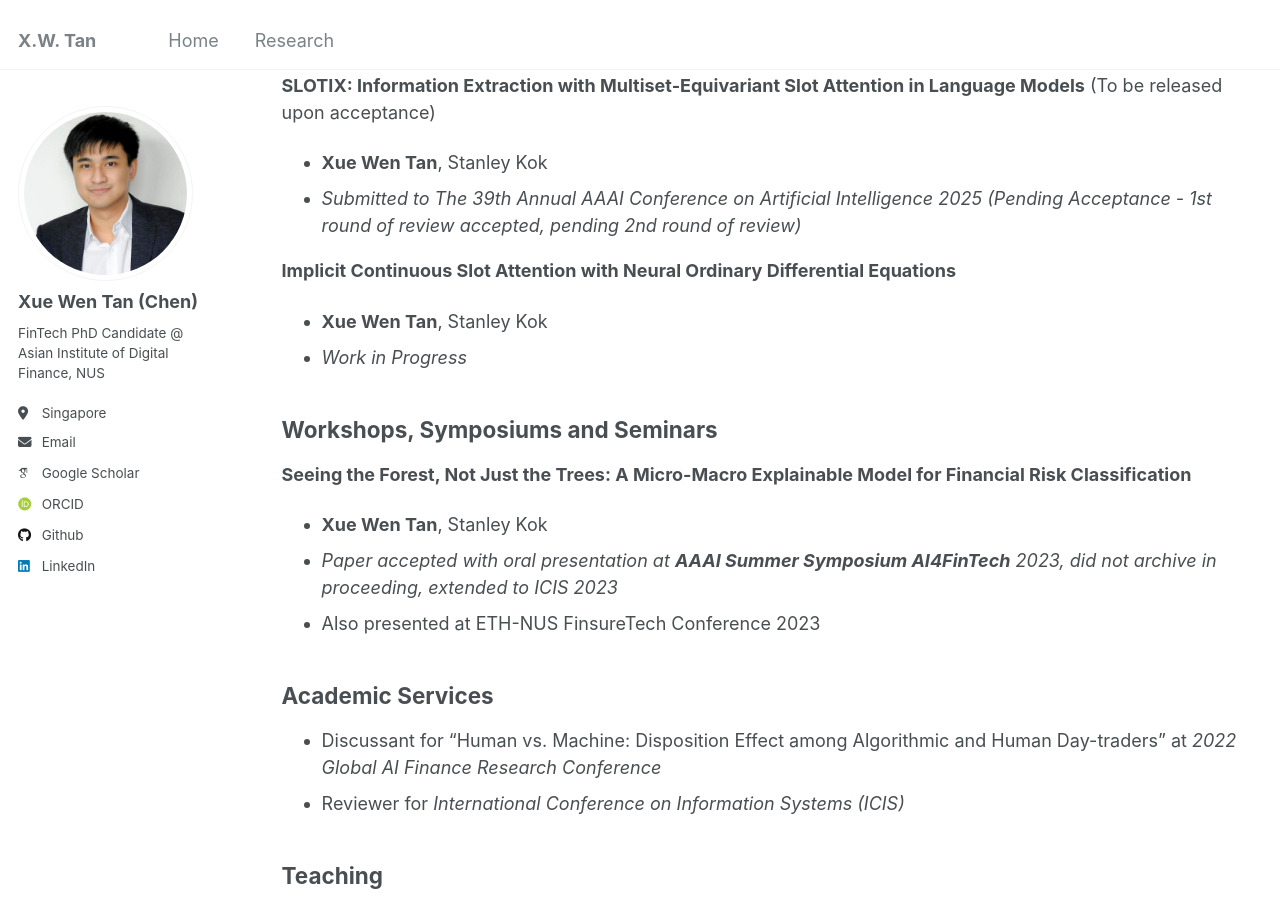
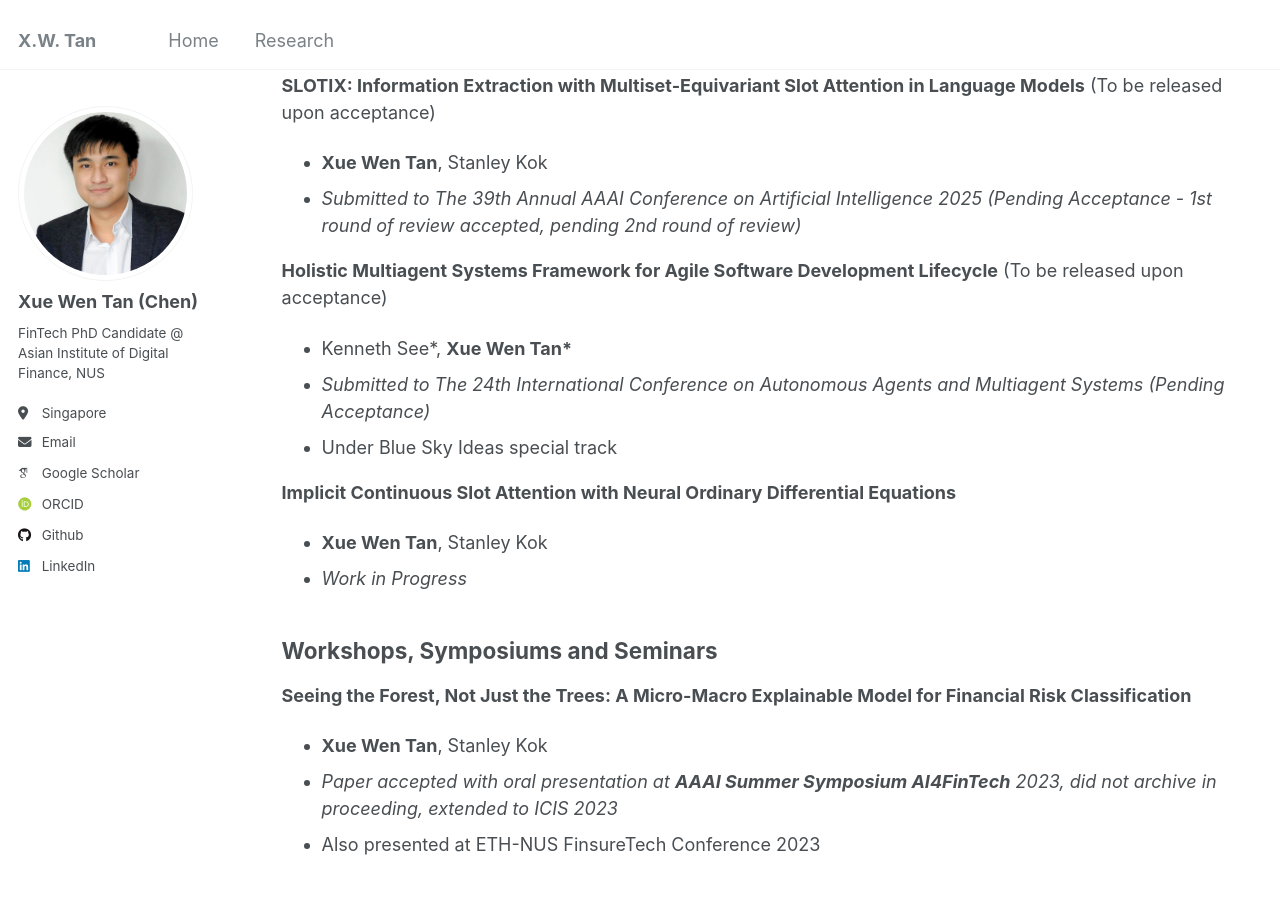
Before and after one commit to Chen-XueWen/Chen-XueWen.github.io, a Jekyll site: the page built from _pages/publications.md, in a window 1280 px wide and 900 px high, scrolled down 694 px. Built offline with Jekyll 4.4.1, drawn with Linux system fonts in a browser that asks for light colours; some web fonts are replaced.

Commit message:
Update publications.md

```diff
--- a/_pages/publications.md
+++ b/_pages/publications.md
@@ -23,6 +23,11 @@ My current research mainly focus on Natural Language Processing, specifically on
   - **Xue Wen Tan**, Stanley Kok
   - *Submitted to The 39th Annual AAAI Conference on Artificial Intelligence 2025 (Pending Acceptance - 1st round of review accepted, pending 2nd round of review)*
 
+**Holistic Multiagent Systems Framework for Agile Software Development Lifecycle** (To be released upon acceptance)
+  - Kenneth See\*, **Xue Wen Tan\***
+  - *Submitted to The 24th International Conference on Autonomous Agents and Multiagent Systems (Pending Acceptance)*
+  - Under Blue Sky Ideas special track
+
 **Implicit Continuous Slot Attention with Neural Ordinary Differential Equations**
   - **Xue Wen Tan**, Stanley Kok
   - *Work in Progress*
```
